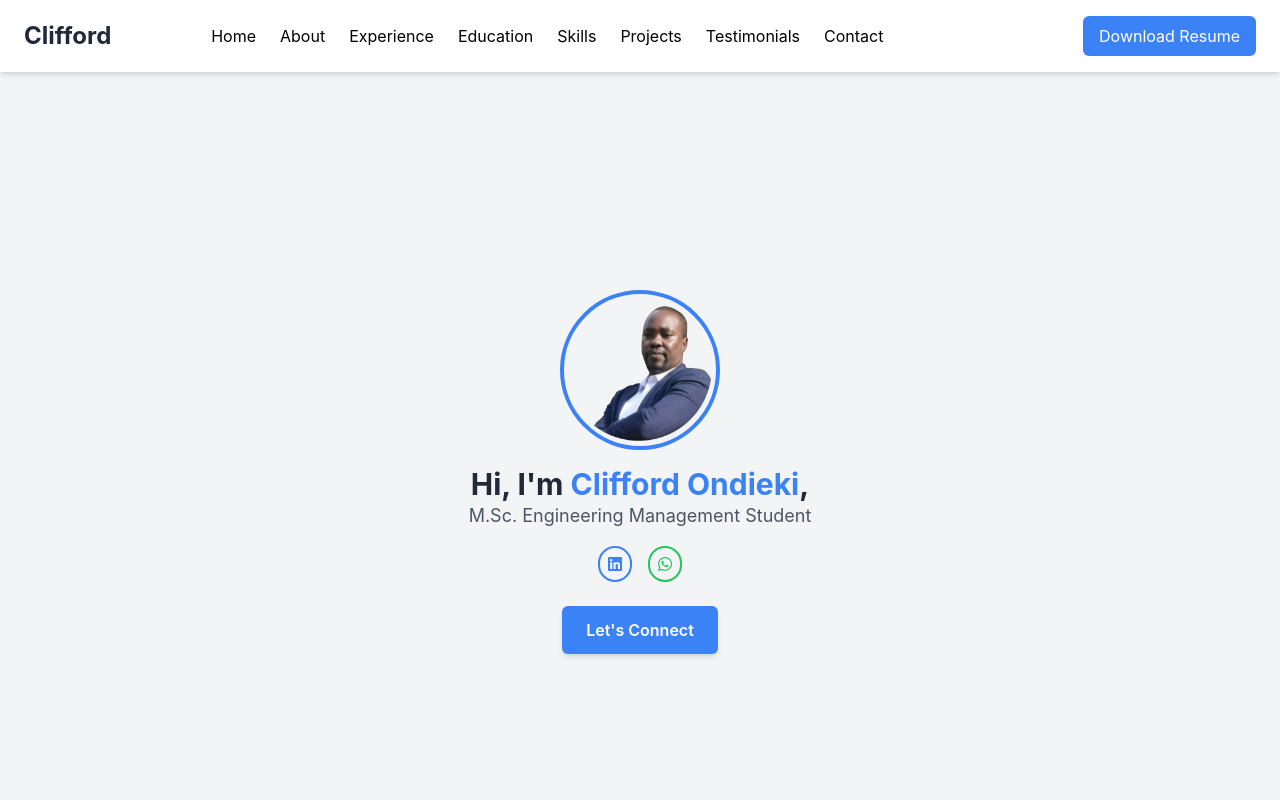
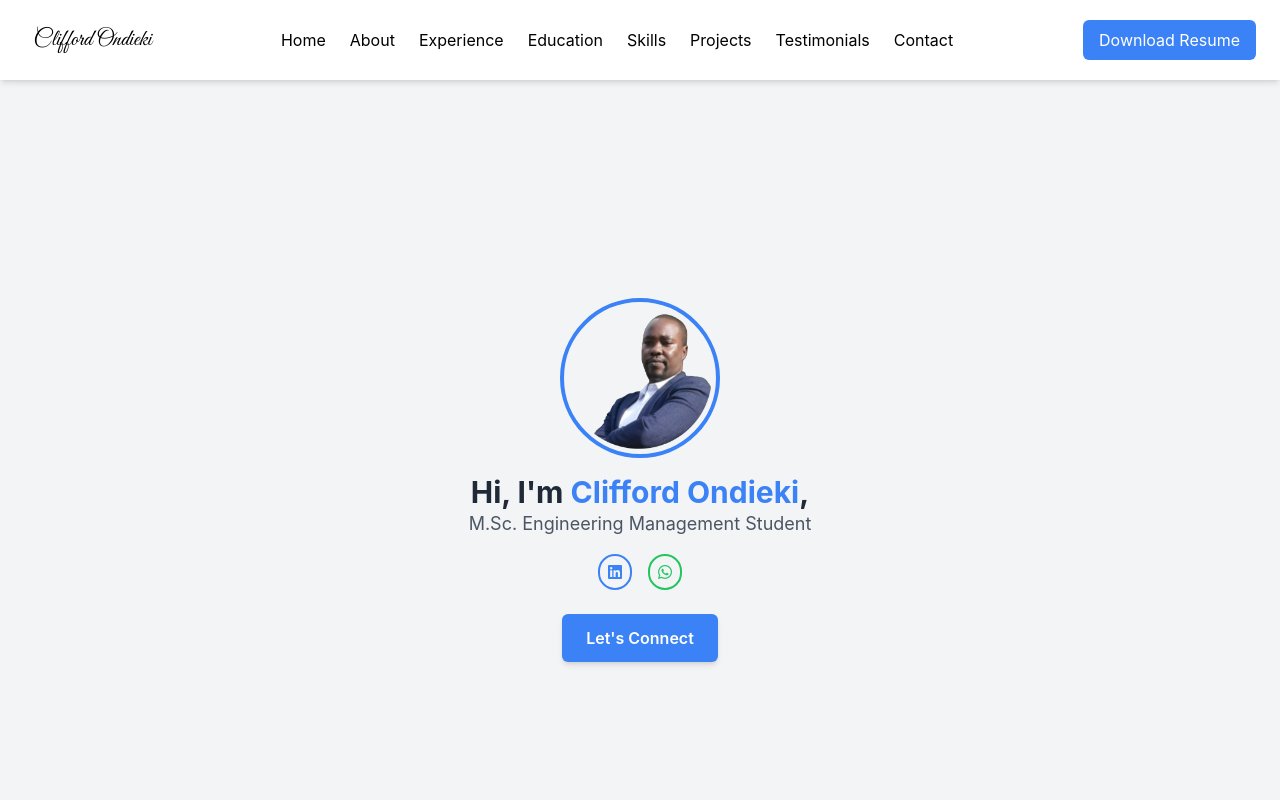
Before and after one commit to omari91/cliffordondieki, a React (Create React App) app: page / in a window 1280 px wide. Shown: the top 800 px of the page. Built offline with nearby package versions, Linux system fonts and the light colour scheme.

Commit message:
Svg Logo added to Nabar & Footer components

```diff
--- a/src/components/Footer.jsx
+++ b/src/components/Footer.jsx
@@ -1,5 +1,6 @@
 import React from "react";
 import { FaLinkedin, FaWhatsapp } from "react-icons/fa";
+import { ReactComponent as CliffordLogo } from "../assets/CliffordLogo.svg"; // Import SVG as React component
 
 const Footer = () => {
   return (
@@ -8,8 +9,10 @@ const Footer = () => {
 
         {/* Branding */}
         <div className="text-center md:text-left mb-4 md:mb-0">
-          <h3 className="text-xl font-semibold text-white">Clifford Ondieki</h3>
-          <p className="text-gray-400 text-sm">M.Sc. Engineering Managment Student</p>
+          <a href="/" className="flex items-center justify-center md:justify-start">
+            <CliffordLogo className="h-12 w-auto text-white fill-white" />
+          </a>
+          <p className="text-gray-400 text-sm">M.Sc. Engineering Management Student</p>
         </div>
 
         {/* Social Icons */}
--- a/src/components/Navbar.jsx
+++ b/src/components/Navbar.jsx
@@ -1,5 +1,6 @@
 import { useState } from "react";
 import { Link } from "react-scroll"; // Import for smooth scrolling
+import { ReactComponent as CliffordLogo } from "../assets/CliffordLogo.svg"; // Import the SVG as a React component
 
 const Navbar = () => {
   const [isOpen, setIsOpen] = useState(false);
@@ -10,7 +11,9 @@ const Navbar = () => {
 
         {/* Logo - pushed to extreme left */}
         <div className="flex-shrink-0">
-          <a href="/" className="text-2xl font-bold text-gray-800">Clifford</a>
+          <a href="/" className="flex items-center">
+            <CliffordLogo className="h-12 w-auto" />
+          </a>
         </div>
 
         {/* Navigation Links - centered */}
@@ -42,7 +45,13 @@ const Navbar = () => {
 
         {/* Mobile Menu Button */}
         <button onClick={() => setIsOpen(!isOpen)} className="md:hidden focus:outline-none ml-4">
-          <svg className="w-6 h-6" fill="none" stroke="currentColor" viewBox="0 0 24 24" xmlns="http://www.w3.org/2000/svg">
+          <svg
+            className="w-6 h-6"
+            fill="none"
+            stroke="currentColor"
+            viewBox="0 0 24 24"
+            xmlns="http://www.w3.org/2000/svg"
+          >
             <path strokeLinecap="round" strokeLinejoin="round" strokeWidth="2" d="M4 6h16M4 12h16M4 18h16"></path>
           </svg>
         </button>
```
Also changed, not shown: src/assets/CliffordLogo.svg (added).
